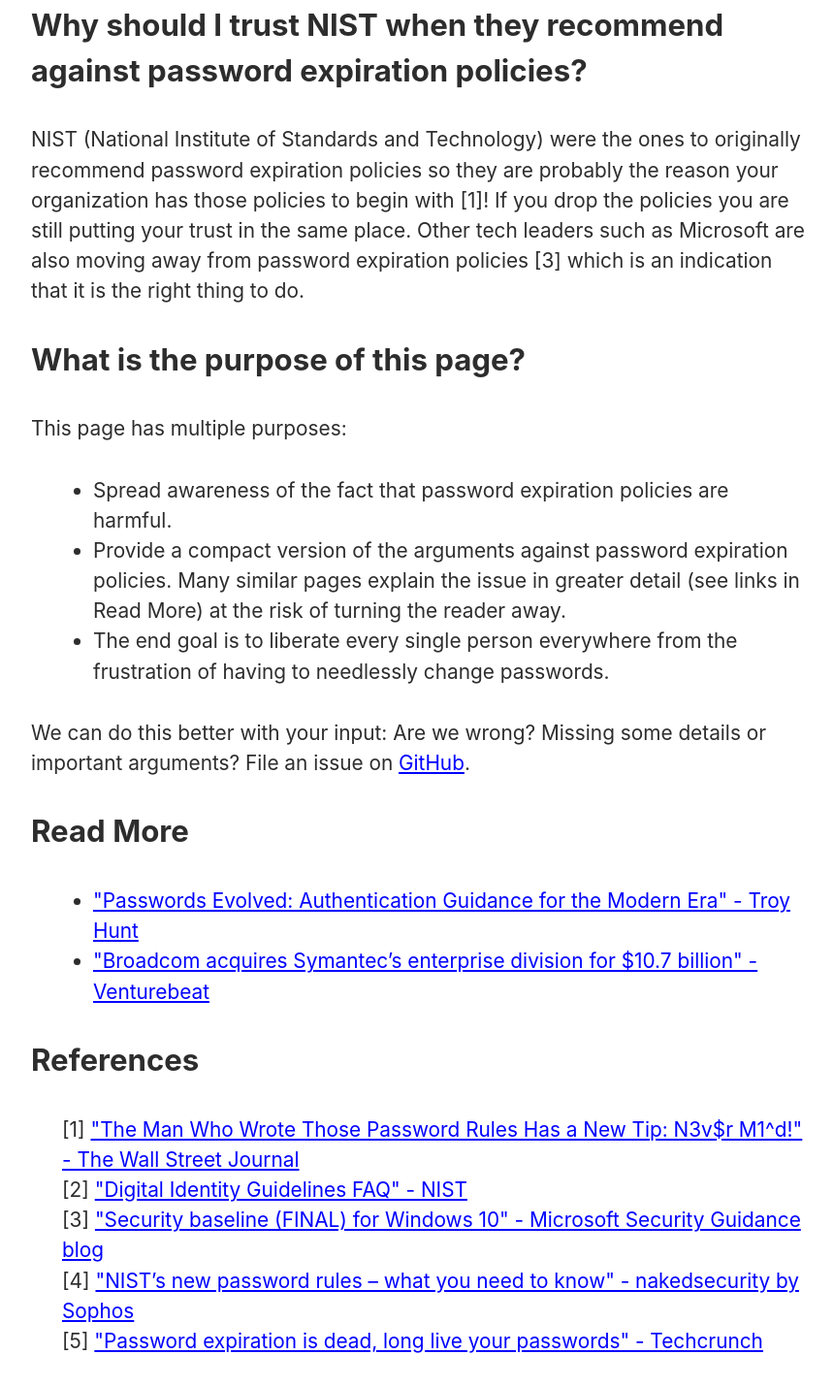
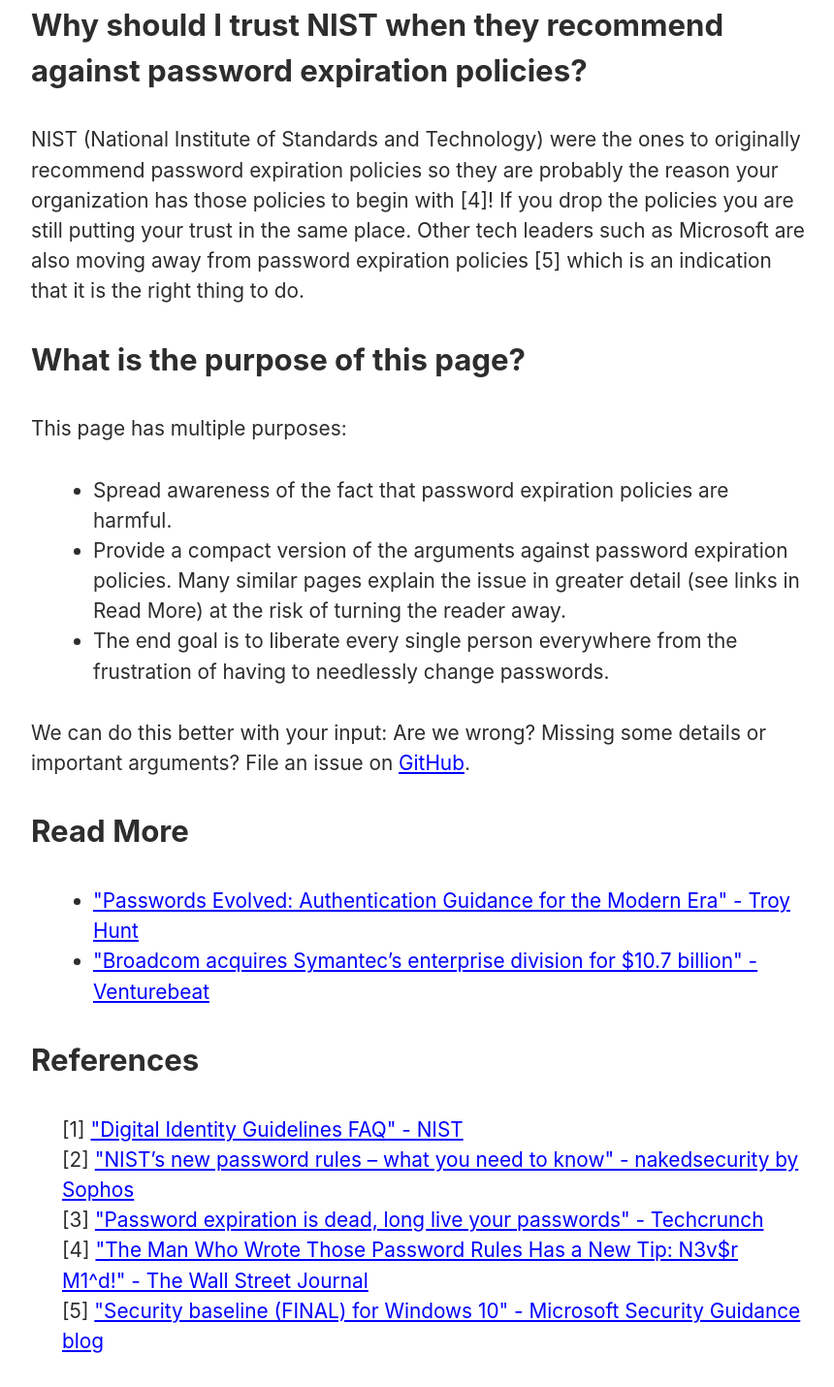
Before and after one commit to longlivepasswords/longlivepasswords, a plain HTML site: page index.html in a window 1280 px wide. Shown: the part 878-2308 px from the top of the page at 97% size, without its empty margins (208-1068 px from the left). Drawn offline with Linux system fonts and the light colour scheme.

Commit message:
Fix link order

```diff
--- a/index.html
+++ b/index.html
@@ -24,7 +24,7 @@
       <header><h2>Why are password expiration policies bad?</h2></header>
       <div>
         <p>
-          Password expiration policies are in effect in many companies and organizations but they actually *weaken* security since humans can only remember a limited number of passwords and thus often make only a small change to their previous password [2]. This makes passwords easier to crack.
+          Password expiration policies are in effect in many companies and organizations but they actually *weaken* security since humans can only remember a limited number of passwords and thus often make only a small change to their previous password [1]. This makes passwords easier to crack.
         </p>
       </div>
     </article>
@@ -32,7 +32,7 @@
       <header><h2>What should I do about password expiration policies?</h2></header>
       <div>
         <p>
-          Let your boss, Head of Security, management etc. know that password expiration policies weaken rather than improve security. If you are in a position of power consider removing the password expiration policy (bonus: your users are going to love you for not having to change passwords!). For specific guidelines read NIST's document [2] or one of the summaries [4,5].
+          Let your boss, Head of Security, management etc. know that password expiration policies weaken rather than improve security. If you are in a position of power consider removing the password expiration policy (bonus: your users are going to love you for not having to change passwords!). For specific guidelines read NIST's document [1] or one of the summaries [2,3].
         </p>
       </div>
     </article>
@@ -40,7 +40,7 @@
       <header><h2>Where do password expiration policies come from?</h2></header>
       <div>
         <p>
-          An employee at NIST (National Institute of Standards and Technology) gave it as an official recommendation in 2003. He has since regretted the recommendation since password expiration policies actually weaken security. [1]
+          An employee at NIST (National Institute of Standards and Technology) gave it as an official recommendation in 2003. He has since regretted the recommendation since password expiration policies actually weaken security. [4]
         </p>
       </div>
     </article>
@@ -48,7 +48,7 @@
       <header><h2>Why should I trust NIST when they recommend against password expiration policies?</h2></header>
       <div>
         <p>
-          NIST (National Institute of Standards and Technology) were the ones to originally recommend password expiration policies so they are probably the reason your organization has those policies to begin with [1]! If you drop the policies you are still putting your trust in the same place. Other tech leaders such as Microsoft are also moving away from password expiration policies [3] which is an indication that it is the right thing to do.
+          NIST (National Institute of Standards and Technology) were the ones to originally recommend password expiration policies so they are probably the reason your organization has those policies to begin with [4]! If you drop the policies you are still putting your trust in the same place. Other tech leaders such as Microsoft are also moving away from password expiration policies [5] which is an indication that it is the right thing to do.
         </p>
       </div>
     </article>
@@ -78,11 +78,11 @@
       <div>
         <dl>
           <!-- <dt>Definition List Title</dt> -->
-          <dd>[1] <a href="https://www.wsj.com/articles/the-man-who-wrote-those-password-rules-has-a-new-tip-n3v-r-m1-d-1502124118">"The Man Who Wrote Those Password Rules Has a New Tip: N3v$r M1^d!" - The Wall Street Journal</a></dd>
-          <dd>[2] <a href="https://pages.nist.gov/800-63-FAQ/#q-b05">"Digital Identity Guidelines FAQ" - NIST</a></dd>
-          <dd>[3] <a href="https://blogs.technet.microsoft.com/secguide/2019/05/23/security-baseline-final-for-windows-10-v1903-and-windows-server-v1903/">"Security baseline (FINAL) for Windows 10" - Microsoft Security Guidance blog</a></dd>
-          <dd>[4] <a href="https://nakedsecurity.sophos.com/2016/08/18/nists-new-password-rules-what-you-need-to-know/">"NIST’s new password rules – what you need to know" - nakedsecurity by Sophos</a></dd>
-          <dd>[5] <a href="https://techcrunch.com/2019/06/02/password-expiration-is-dead-long-live-your-passwords/">"Password expiration is dead, long live your passwords" - Techcrunch</a></dd>
+          <dd>[1] <a href="https://pages.nist.gov/800-63-FAQ/#q-b05">"Digital Identity Guidelines FAQ" - NIST</a></dd>
+          <dd>[2] <a href="https://nakedsecurity.sophos.com/2016/08/18/nists-new-password-rules-what-you-need-to-know/">"NIST’s new password rules – what you need to know" - nakedsecurity by Sophos</a></dd>
+          <dd>[3] <a href="https://techcrunch.com/2019/06/02/password-expiration-is-dead-long-live-your-passwords/">"Password expiration is dead, long live your passwords" - Techcrunch</a></dd>
+          <dd>[4] <a href="https://www.wsj.com/articles/the-man-who-wrote-those-password-rules-has-a-new-tip-n3v-r-m1-d-1502124118">"The Man Who Wrote Those Password Rules Has a New Tip: N3v$r M1^d!" - The Wall Street Journal</a></dd>
+          <dd>[5] <a href="https://blogs.technet.microsoft.com/secguide/2019/05/23/security-baseline-final-for-windows-10-v1903-and-windows-server-v1903/">"Security baseline (FINAL) for Windows 10" - Microsoft Security Guidance blog</a></dd>
         </dl>
       </div>
     </article>
```
